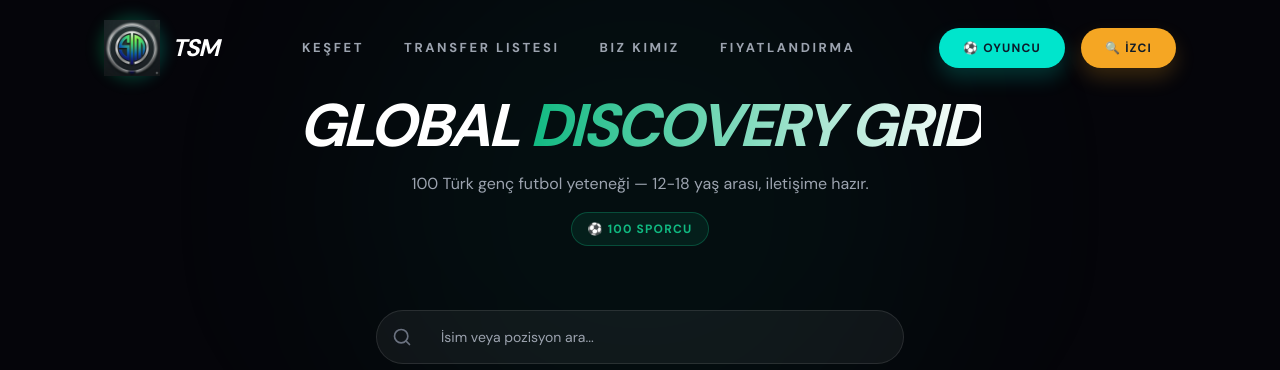
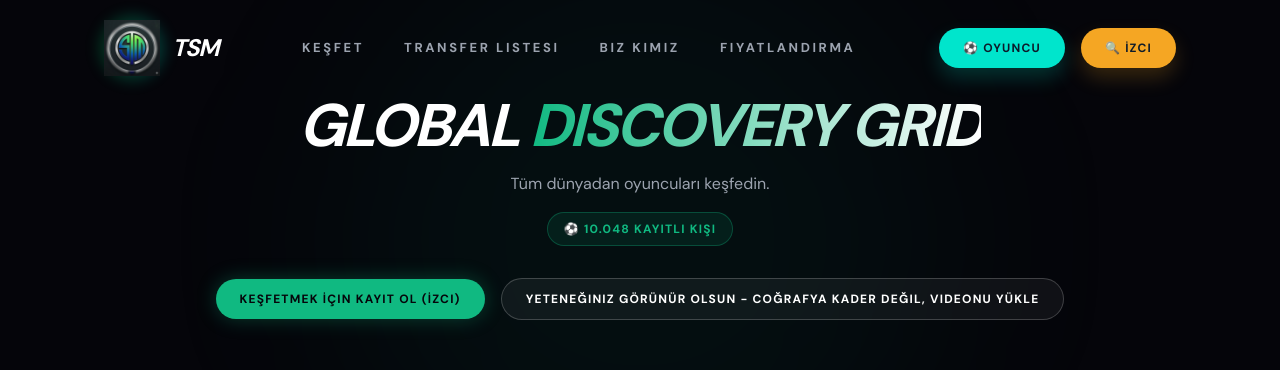
Before and after one commit to ardackn/www.talentscoutmanager.com, a Next.js app: page /discovery in a window 1280 px wide. Shown: the top 370 px of the page. Built offline with nearby package versions, Linux system fonts and the light colour scheme; no server answers.

Commit message:
update: enhance discovery page text and use realistic random user avatars

```diff
--- a/app/discovery/page.tsx
+++ b/app/discovery/page.tsx
@@ -3,6 +3,7 @@ import React, { useState } from 'react'
 import { X, Mail, Phone, Search, Send } from 'lucide-react'
 import { motion, AnimatePresence } from 'framer-motion'
 import { toast } from 'sonner'
+import Link from 'next/link'
 
 const POSITIONS = ['Kaleci','Stoper','Sol Bek','Sağ Bek','Defans Ortası','Merkez Orta Saha','Ofansif Orta Saha','Sol Kanat','Sağ Kanat','Forvet']
 
@@ -45,10 +46,10 @@ function generatePlayers() {
       full_name: name,
       position: pos,
       birth_date: `${birthYear}-${birthMonth}-${birthDay}`,
-      nationality: 'Türkiye',
-      current_club: 'Amatör',
+      nationality: 'Global',
+      current_club: 'Bağımsız',
       rating,
-      avatar_url: `https://api.dicebear.com/9.x/adventurer/svg?seed=${seed}&backgroundColor=0a0a14&hair=short01,short02,short03,short04,short05&skinColor=apricot,brown,bronze,wheat&eyes=variant01,variant02,variant04,variant06`,
+      avatar_url: `https://randomuser.me/api/portraits/men/${(i % 99) + 1}.jpg`,
     }
   })
 }
@@ -129,10 +130,20 @@ export default function DiscoveryPage() {
           Global <span className="text-transparent bg-clip-text bg-gradient-to-r from-[#10B981] to-white">Discovery Grid</span>
         </h1>
         <p className="text-gray-400 max-w-2xl mx-auto text-sm md:text-base font-light relative z-10">
-          100 Türk genç futbol yeteneği — 12-18 yaş arası, iletişime hazır.
+          Tüm dünyadan oyuncuları keşfedin.
         </p>
-        <div className="mt-4 inline-flex items-center gap-2 px-4 py-2 rounded-full bg-[#10B981]/10 border border-[#10B981]/30 text-[#10B981] text-xs font-black uppercase tracking-widest relative z-10">
-          ⚽ {PLAYERS.length} Sporcu
+        <div className="mt-4 flex flex-col sm:flex-row items-center justify-center gap-4 relative z-10">
+          <div className="inline-flex items-center gap-2 px-4 py-2 rounded-full bg-[#10B981]/10 border border-[#10B981]/30 text-[#10B981] text-xs font-black uppercase tracking-widest">
+            ⚽ 10.048 Kayıtlı Kişi
+          </div>
+        </div>
+        <div className="mt-8 flex flex-col sm:flex-row items-center justify-center gap-4 relative z-10">
+          <Link href="/scout-register" className="px-6 py-3 bg-[#10B981] text-[#05050A] rounded-full font-black text-xs uppercase tracking-widest hover:scale-105 transition-transform shadow-[0_0_20px_rgba(16,185,129,0.3)]">
+            Keşfetmek İçin Kayıt Ol (İzci)
+          </Link>
+          <Link href="/player-register" className="px-6 py-3 bg-white/5 text-white border border-white/20 rounded-full font-black text-xs uppercase tracking-widest hover:bg-white/10 transition-colors">
+            Yeteneğiniz Görünür Olsun - Coğrafya Kader Değil, Videonu Yükle
+          </Link>
         </div>
       </div>
 
@@ -271,7 +282,7 @@ export default function DiscoveryPage() {
                       </div>
                     ) : (
                       <p className="text-gray-500 text-sm leading-relaxed">
-                        Türkiye genelinde keşfedilmeyi bekleyen genç amatör futbol yeteneği. İletişim kurmak için aşağıdaki butona tıklayın.
+                        Tüm dünyadan keşfedilmeyi bekleyen futbol yetenekleri. İletişim kurmak için aşağıdaki butona tıklayın.
                       </p>
                     )}
                   </div>
```
